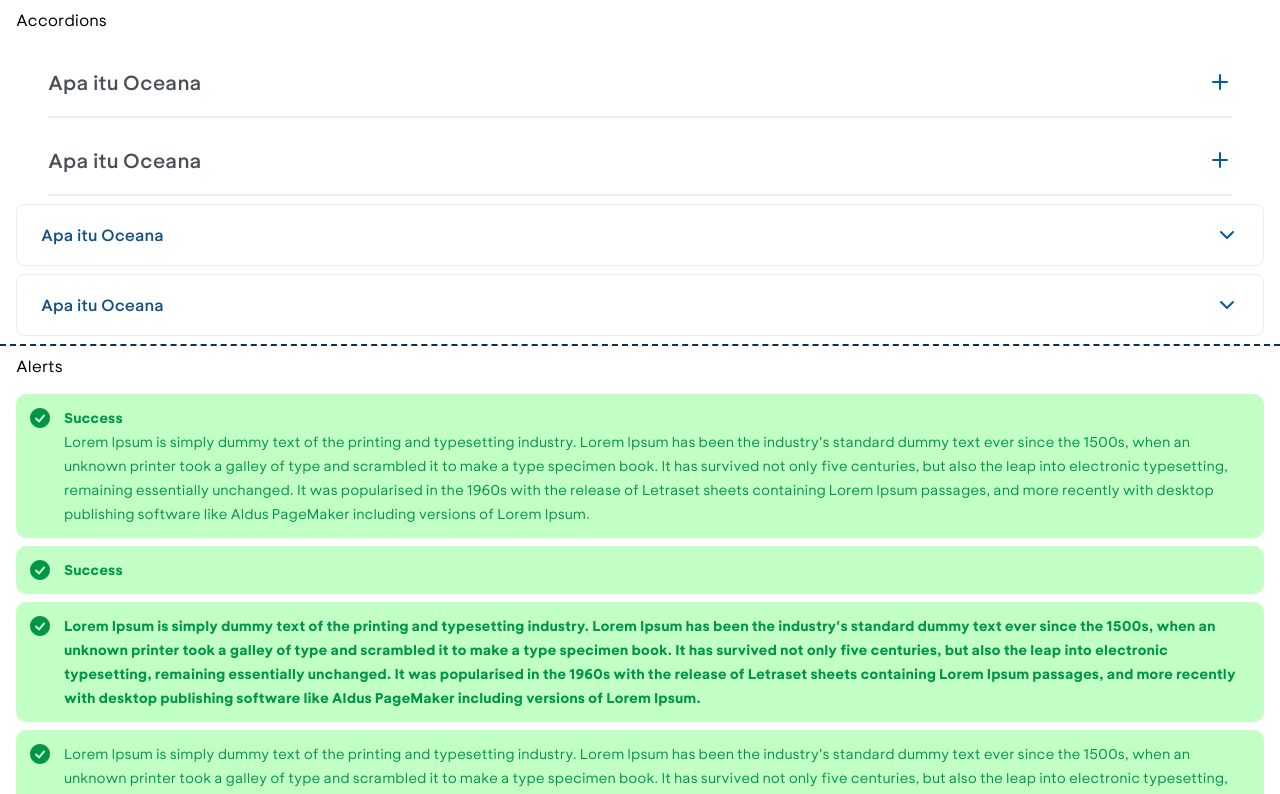
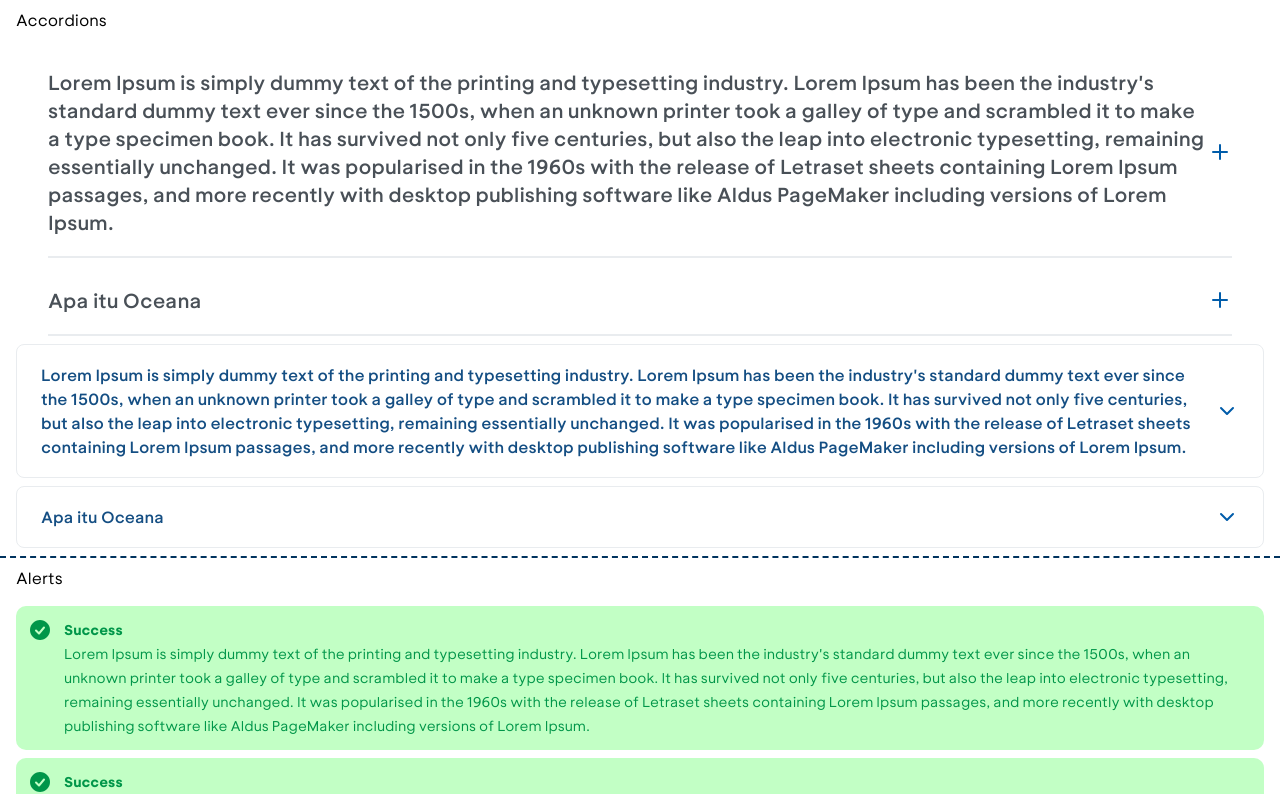
Before and after one commit to shrall/lighthouse-ui, a React (Vite) app: page / in a window 1280 px wide. Shown: the top 794 px of the page. Built offline with nearby package versions, Linux system fonts and the light colour scheme.

Commit message:
feat(accordion): fix toggle icon shrinking when title is too long

```diff
--- a/lib/components/ui/accordion.tsx
+++ b/lib/components/ui/accordion.tsx
@@ -36,7 +36,7 @@ const AccordionTrigger = React.forwardRef<
     <AccordionPrimitive.Trigger
       ref={ref}
       className={cn(
-        "lui-group lui-flex lui-flex-1 lui-items-center lui-justify-between",
+        "lui-group lui-flex lui-flex-1 lui-items-center lui-justify-between lui-text-start",
         "lui-font-semibold",
         "lui-transition-all",
         style === "underline" &&
@@ -54,7 +54,7 @@ const AccordionTrigger = React.forwardRef<
       {...props}
     >
       {children}
-      <div className="lui-relative lui-size-6 lui-text-ocean-primary-10">
+      <div className="lui-relative lui-size-6 lui-shrink-0 lui-text-ocean-primary-10">
         {style === "underline" && (
           <>
             <MinusOutline className="lui-absolute lui-shrink-0 lui-transition-transform lui-duration-200" />
--- a/src/pages/Accordions.tsx
+++ b/src/pages/Accordions.tsx
@@ -12,7 +12,18 @@ function Accordions() {
       <div className="lui-flex lui-flex-col lui-items-center lui-justify-center lui-gap-2 lui-text-center">
         <Accordion type="multiple">
           <AccordionItem value="item-1">
-            <AccordionTrigger>Apa itu Oceana</AccordionTrigger>
+            <AccordionTrigger>
+              Lorem Ipsum is simply dummy text of the printing and typesetting
+              industry. Lorem Ipsum has been the industry's standard dummy text
+              ever since the 1500s, when an unknown printer took a galley of
+              type and scrambled it to make a type specimen book. It has
+              survived not only five centuries, but also the leap into
+              electronic typesetting, remaining essentially unchanged. It was
+              popularised in the 1960s with the release of Letraset sheets
+              containing Lorem Ipsum passages, and more recently with desktop
+              publishing software like Aldus PageMaker including versions of
+              Lorem Ipsum.
+            </AccordionTrigger>
             <AccordionContent>
               Yes. It adheres to the WAI-ARIA design pattern.
             </AccordionContent>
@@ -26,7 +37,18 @@ function Accordions() {
         </Accordion>
         <Accordion type="multiple">
           <AccordionItem value="item-1">
-            <AccordionTrigger style="outline">Apa itu Oceana</AccordionTrigger>
+            <AccordionTrigger style="outline">
+              Lorem Ipsum is simply dummy text of the printing and typesetting
+              industry. Lorem Ipsum has been the industry's standard dummy text
+              ever since the 1500s, when an unknown printer took a galley of
+              type and scrambled it to make a type specimen book. It has
+              survived not only five centuries, but also the leap into
+              electronic typesetting, remaining essentially unchanged. It was
+              popularised in the 1960s with the release of Letraset sheets
+              containing Lorem Ipsum passages, and more recently with desktop
+              publishing software like Aldus PageMaker including versions of
+              Lorem Ipsum.
+            </AccordionTrigger>
             <AccordionContent style="outline">
               Yes. It adheres to the WAI-ARIA design pattern.
             </AccordionContent>
```
